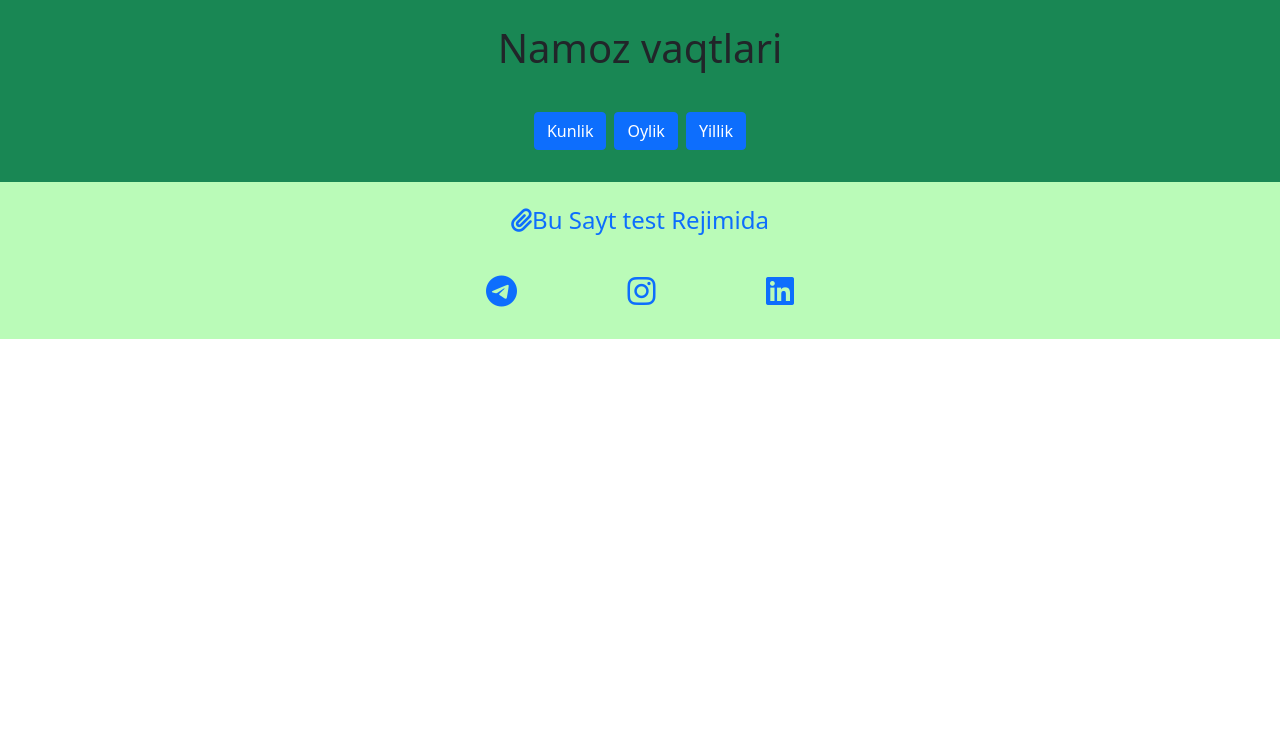
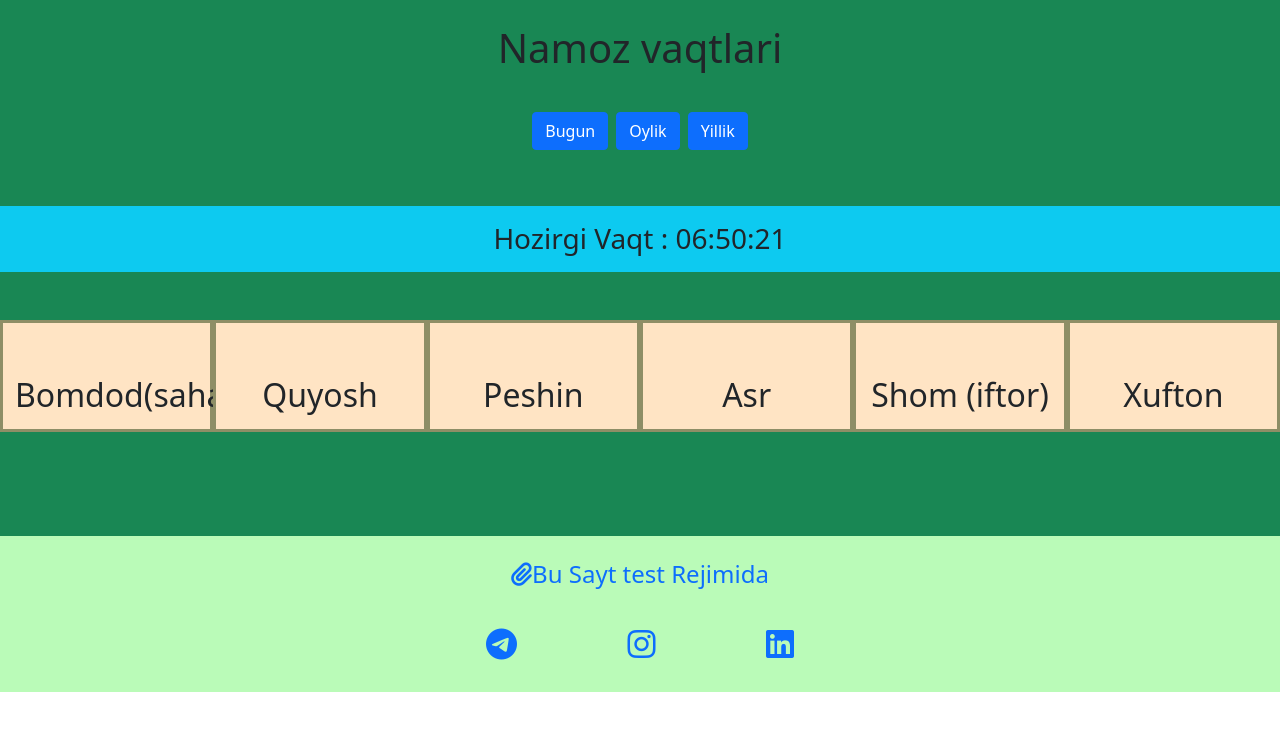
Before and after one commit to Khurshiddd/Namoz-vaqti_front_vue, a Vue app: page / in a window 1280 px wide. Shown: the top 730 px of the page. Built offline with nearby package versions, Linux system fonts and the light colour scheme; no server answers.

Commit message:
add default page bugun

```diff
--- a/src/router/index.js
+++ b/src/router/index.js
@@ -4,7 +4,7 @@ const router = createRouter({
   history: createWebHistory(import.meta.env.BASE_URL),
   routes: [
     {
-      path: '/day',
+      path: '/',
       name: 'day',
       component: () => import('@/components/Day.vue')
     },
--- a/src/view/NavbarView.vue
+++ b/src/view/NavbarView.vue
@@ -3,7 +3,7 @@
         <div class="bg-success py-4">
             <h1 class="text-center">Namoz vaqtlari</h1>
             <div class="m-auto pt-4 text-center">
-                <router-link to="day" class="btn btn-primary">Kunlik</router-link>
+                <router-link :to="{ name: 'day' }" class="btn btn-primary">Bugun</router-link>
                 <router-link to="month" class="btn btn-primary m-2">Oylik</router-link>
                 <router-link to="year" class="btn btn-primary">Yillik</router-link>
                 <router-view></router-view>
```
